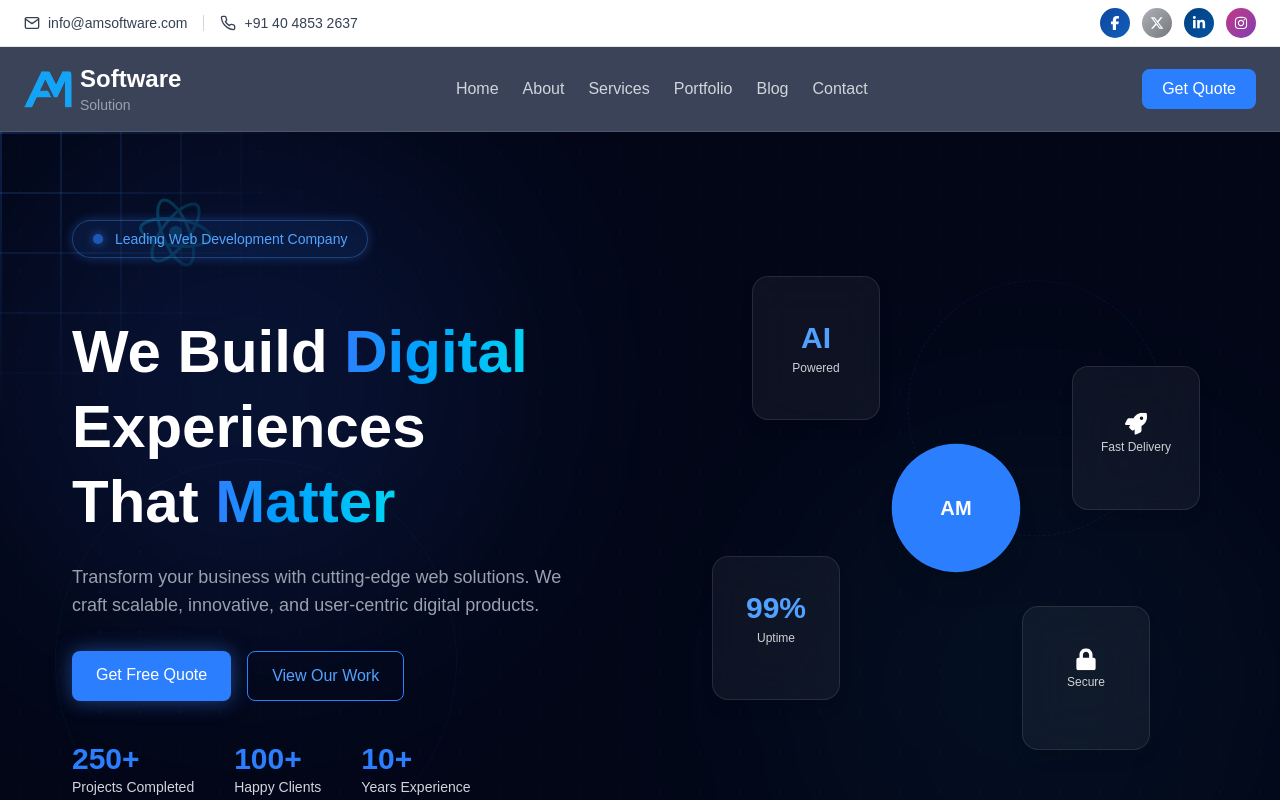
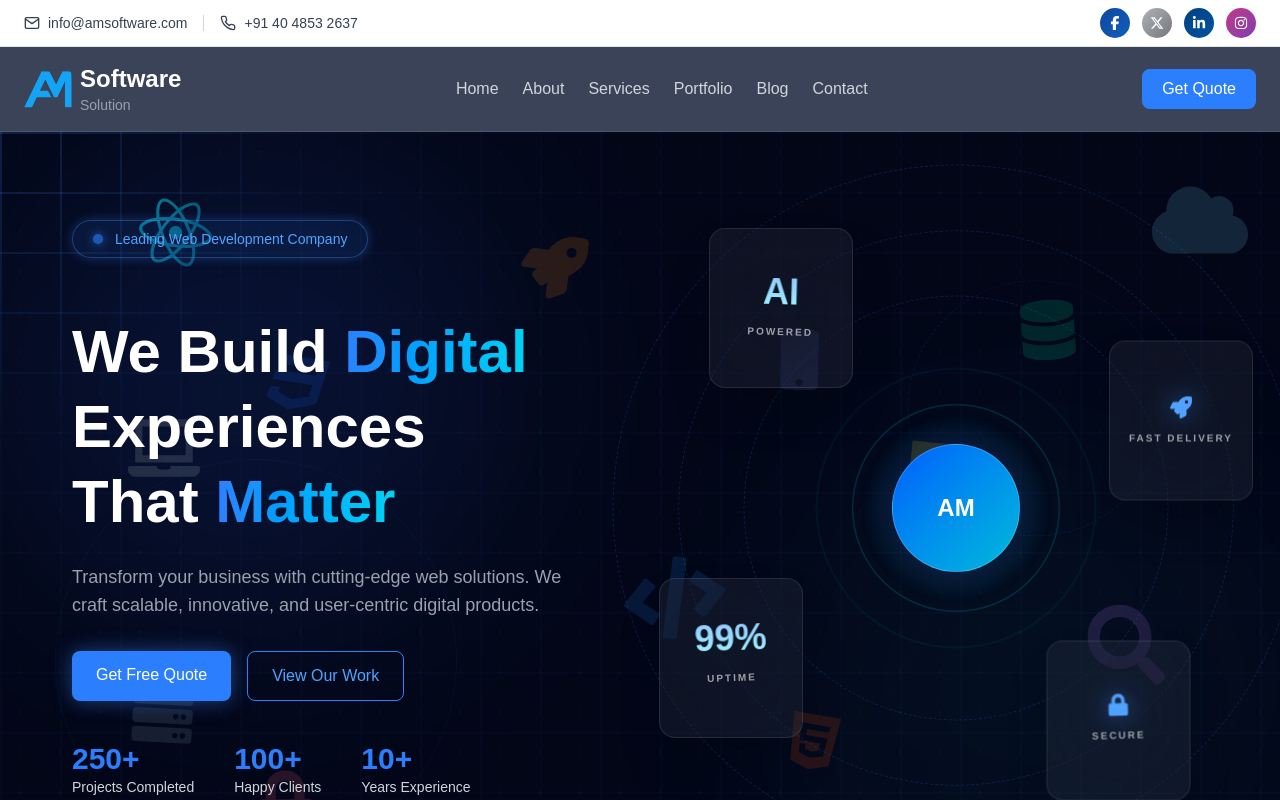
Before and after one commit to syedsujafali/amsoftsol, a Next.js app: page / in a window 1280 px wide. Shown: the top 800 px of the page. Built offline with nearby package versions, Linux system fonts and the light colour scheme.

Commit message:
feat: Add MainSection component featuring a hero area, statistics, and animated feature cards with interactive background effects.

```diff
--- a/src/components/MainSection.tsx
+++ b/src/components/MainSection.tsx
@@ -126,65 +126,146 @@ const MainSection = () => {
         </motion.div>
 
         {/* RIGHT ANIMATION (Desktop only) */}
-        <div className="hidden lg:flex relative flex-1 min-h-[500px] items-center justify-center">
+        <div className="hidden lg:flex relative flex-1 min-h-[600px] items-center justify-center">
 
-          {/* Center Circle */}
+          {/* Animated Background Rings */}
+          {[1, 2, 3].map((ring) => (
             <motion.div
-            className="w-32 h-32 rounded-full bg-blue-500 flex items-center justify-center text-white font-bold text-xl shadow-xl z-10"
-            animate={{ scale: [1, 1.1, 1] }}
-            transition={{ duration: 2, repeat: Infinity }}
+              key={ring}
+              className="absolute border border-blue-500/20 rounded-full border-dashed"
+              style={{
+                width: 300 + ring * 120,
+                height: 300 + ring * 120,
+              }}
+              animate={{
+                rotate: ring % 2 === 0 ? 360 : -360,
+                scale: [1, 1.05, 1],
+              }}
+              transition={{
+                rotate: { duration: 25 + ring * 10, repeat: Infinity, ease: "linear" },
+                scale: { duration: 6 + ring, repeat: Infinity, ease: "easeInOut" }
+              }}
+            />
+          ))}
+
+          {/* Central "AM" Pulsing Hub with Radar Pings */}
+          <div className="relative z-10 flex items-center justify-center">
+            {/* Radar Pings */}
+            {[0, 1, 2].map((i) => (
+              <motion.div
+                key={i}
+                className="absolute w-32 h-32 rounded-full border border-cyan-400/50"
+                initial={{ scale: 1, opacity: 0.5 }}
+                animate={{
+                  scale: 2.5,
+                  opacity: 0,
+                }}
+                transition={{
+                  duration: 3,
+                  repeat: Infinity,
+                  delay: i * 1,
+                  ease: "easeOut"
+                }}
+              />
+            ))}
+
+            <motion.div
+              className="w-32 h-32 rounded-full bg-gradient-to-br from-blue-600 to-cyan-500 flex items-center justify-center text-white font-bold text-2xl shadow-[0_0_50px_rgba(59,130,246,0.5)] border border-white/20 z-10"
+              animate={{
+                scale: [1, 1.05, 1],
+                boxShadow: [
+                  "0 0 30px rgba(59,130,246,0.3)",
+                  "0 0 60px rgba(59,130,246,0.6)",
+                  "0 0 30px rgba(59,130,246,0.3)"
+                ]
+              }}
+              transition={{ duration: 3, repeat: Infinity, ease: "easeInOut" }}
             >
               AM
             </motion.div>
 
-          {/* Floating Cards */}
+            {/* Inner Glowing Ring */}
+            <div className="absolute inset-0 -m-4 border-2 border-cyan-400/30 rounded-full animate-pulse blur-sm" />
+          </div>
+
+          {/* Floating Feature Cards */}
           {features.map((feat, i) => (
             <motion.div
               key={i}
+              className="absolute z-20"
               initial={{ opacity: 0, scale: 0.7 }}
               animate={{
                 opacity: 1,
                 scale: 1,
-                x: desktopPositions[i].x,
-                y: desktopPositions[i].y,
+                x: desktopPositions[i].x * 1.25,
+                y: desktopPositions[i].y * 1.25,
               }}
-              transition={{ duration: 0.6, delay: i * 0.15 }}
+              transition={{
+                duration: 1,
+                delay: i * 0.15,
+                ease: [0.23, 1, 0.32, 1] // Custom smooth easeOut
+              }}
+            >
+              <motion.div
+                whileHover={{
+                  scale: 1.15,
+                  y: -15,
+                  boxShadow: "0 25px 50px rgba(0,0,0,0.5)",
+                  transition: { type: "spring", stiffness: 300, damping: 15 }
+                }}
                 className="
-                absolute w-32 h-36
+                  w-36 h-40
                   rounded-2xl
                   bg-white/5
-                backdrop-blur-xl
+                  backdrop-blur-3xl
                   border border-white/10
-                flex items-center justify-center
-                text-white shadow-lg
+                  flex flex-col items-center justify-center
+                  text-white shadow-2xl
+                  cursor-pointer
+                  group
+                  transition-all duration-500
+                  hover:bg-blue-500/10 hover:border-blue-400/50
                 "
               >
+                {/* Orbital Animation (Internal movement for extra smoothness) */}
                 <motion.div
-                animate={{ y: [0, -10, 0] }}
+                  animate={{
+                    y: [0, -12, 0],
+                    rotate: [0, 2, 0, -2, 0]
+                  }}
                   transition={{
-                  duration: 3 + i * 0.3,
+                    duration: 5 + i,
                     repeat: Infinity,
                     ease: "easeInOut",
                   }}
-                className="flex flex-col items-center gap-1 text-center"
+                  className="flex flex-col items-center gap-3 text-center"
                 >
                   {feat.type === "text" ? (
                     <>
-                    <span className="text-3xl font-extrabold text-blue-400">
+                      <div className="relative">
+                        <span className="text-4xl font-extrabold bg-gradient-to-b from-blue-300 to-cyan-200 bg-clip-text text-transparent drop-shadow-sm">
                           {feat.title}
                         </span>
-                    <span className="text-xs text-white/80">
+                        <div className="absolute -bottom-1 left-0 w-full h-0.5 bg-blue-500/50 scale-x-0 group-hover:scale-x-100 transition-transform duration-500" />
+                      </div>
+                      <span className="text-[10px] font-bold text-white/60 uppercase tracking-[0.2em]">
                         {feat.subtitle}
                       </span>
                     </>
                   ) : (
                     <>
-                    <div className="text-2xl">{feat.icon}</div>
-                    <span className="text-xs text-white/80">
+                      <div className="text-4xl text-blue-400 drop-shadow-[0_0_12px_rgba(59,130,246,0.6)] group-hover:scale-110 transition-transform duration-500">
+                        {feat.icon}
+                      </div>
+                      <span className="text-[10px] font-bold text-white/60 uppercase tracking-[0.2em]">
                         {feat.label}
                       </span>
                     </>
                   )}
+                </motion.div>
+
+                {/* Hover Glow Effect */}
+                <div className="absolute inset-0 rounded-2xl bg-blue-500/0 group-hover:bg-blue-500/5 transition-colors duration-500 -z-10" />
               </motion.div>
             </motion.div>
           ))}
@@ -210,7 +291,7 @@ const BackgroundHighlight = () => {
   }, [mouseX, mouseY]);
 
   // Mask for the "Flashlight" effect - circles around the mouse
-  const maskImage = useMotionTemplate`radial-gradient(300px circle at ${mouseX}px ${mouseY}px, black, transparent)`;
+  const maskImage = useMotionTemplate`radial-gradient(300px circle at ${mouseX}px ${mouseY}px, black, rgba(0,0,0,0.15))`;
   const stylePromise = { maskImage, WebkitMaskImage: maskImage };
 
   return (
@@ -237,7 +318,7 @@ const BackgroundHighlight = () => {
         />
 
         {/* 2. Tech Icons / Stacks visible only under light */}
-        <div className="absolute inset-0 overflow-hidden opacity-90 select-none pointer-events-none">
+        <div className="absolute inset-0 overflow-hidden opacity-100 select-none pointer-events-none">
           {/* Floating Animated Icons */}
           {[
             { Icon: FaReact, color: "text-cyan-400", size: "text-7xl", top: "10%", left: "10%" },
@@ -254,11 +335,11 @@ const BackgroundHighlight = () => {
             { Icon: FaBrain, color: "text-pink-400", size: "text-7xl", top: "85%", left: "80%" },
             { Icon: FaCloud, color: "text-sky-300", size: "text-8xl", top: "5%", left: "90%" },
             { Icon: FaGlobe, color: "text-teal-400", size: "text-6xl", top: "90%", left: "40%" },
-            { Icon: FaLaptop, color: "text-gray-300", size: "text-7xl", top: "55%", left: "10%" },
+            { Icon: FaLaptop, color: "text-gray-300", size: "text-7xl", top: "35%", left: "10%" },
           ].map((item, i) => (
             <motion.div
               key={i}
-              className={`absolute ${item.size} ${item.color} opacity-60`}
+              className={`absolute ${item.size} ${item.color} opacity-100`}
               style={{ top: item.top, left: item.left }}
               animate={{
                 y: [0, -20, 0, 20, 0],
```
Lines whose indentation alone changed are shown as unchanged.
